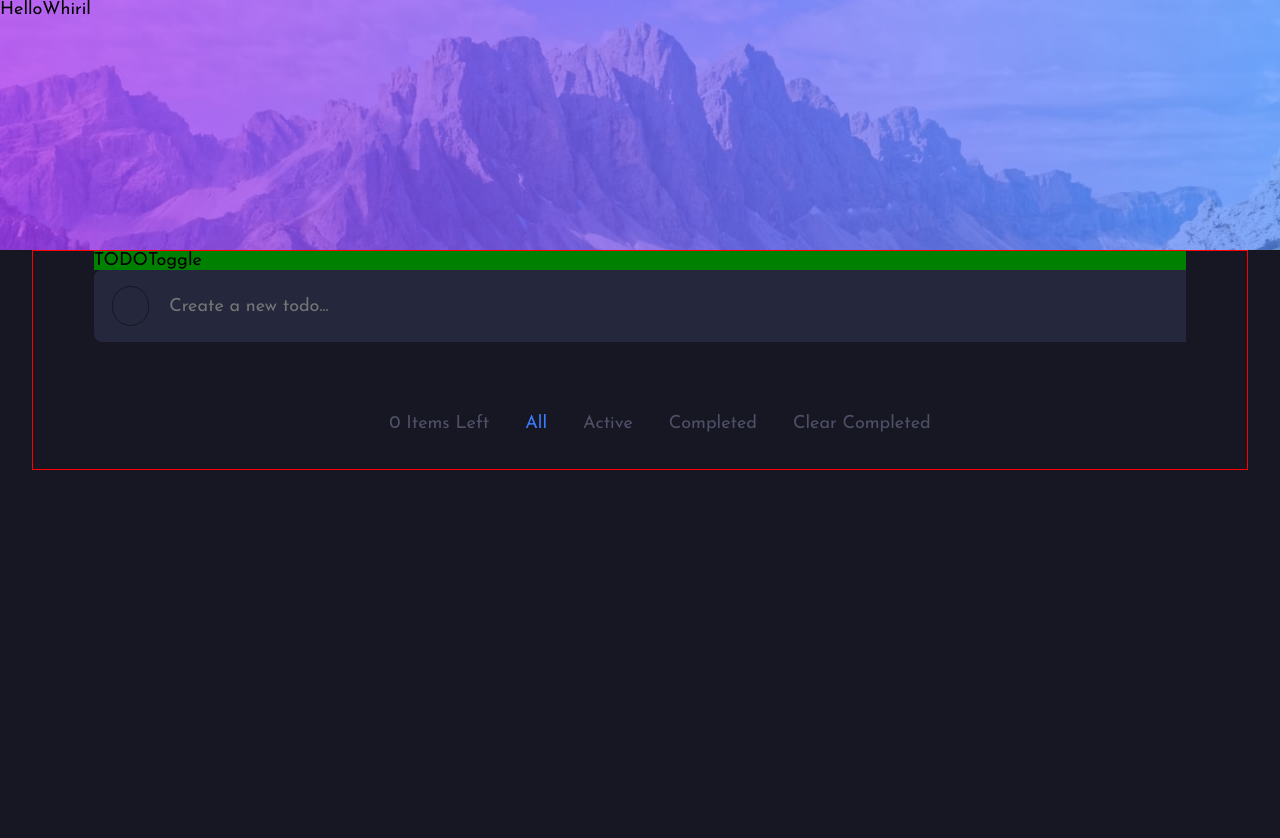
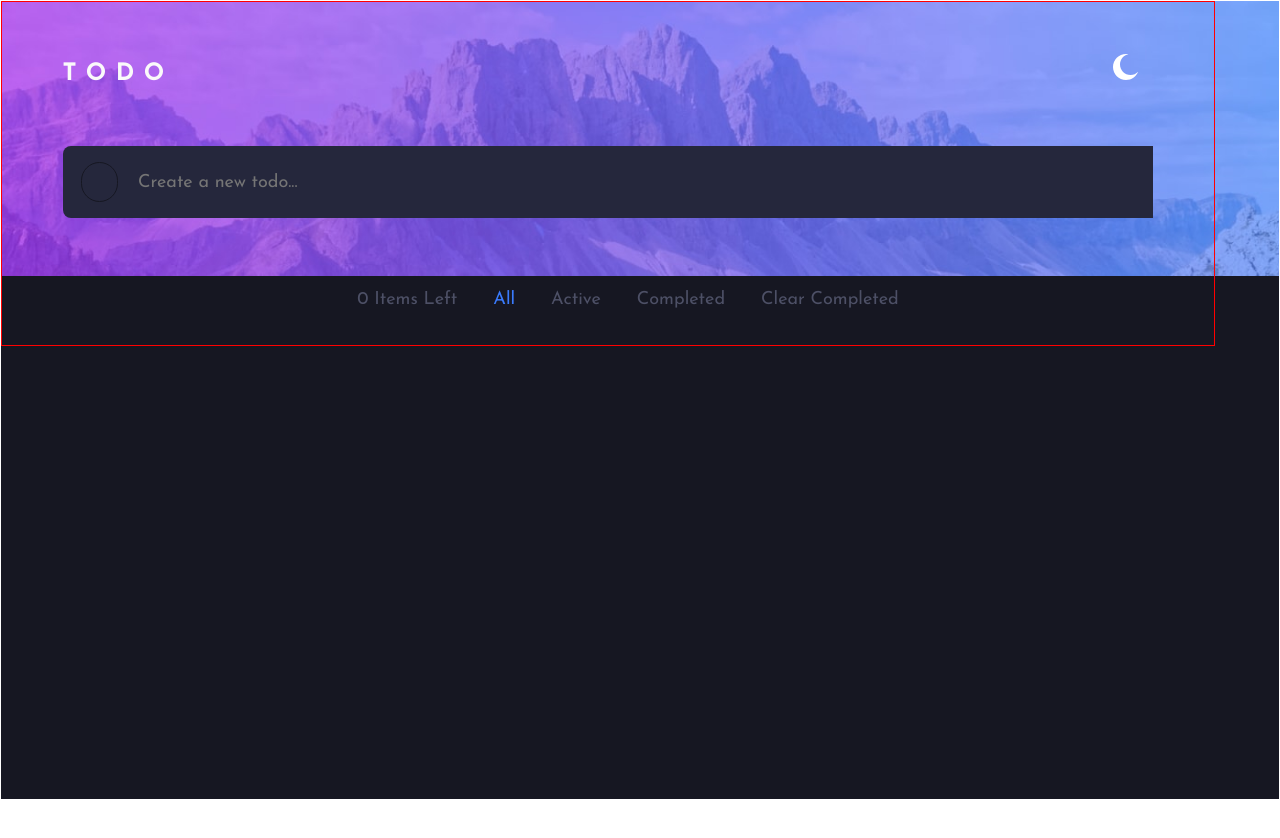
Before and after one commit to plaetzaw/TaskManagerTypescript, a Next.js app: page / in a window 1280 px wide. Shown: the top 838 px of the page. After the commit the page ends 800 px from the top, so only its background shows below. Built offline with nearby package versions, Linux system fonts and the light colour scheme.

Commit message:
Feat: Styling nearly complete

```diff
--- a/components/todo.tsx
+++ b/components/todo.tsx
@@ -1,3 +1,4 @@
+import { url } from 'inspector'
 import React from 'react'
 import styled from 'styled-components'
 import { ITask }   from '../Interfaces'
@@ -25,16 +26,24 @@ const DisplayTask = styled.div<DisplayModeProps>`
 
 
 const Circle = styled.div<DisplayModeProps>`
+    display: flex;
+    align-items: center;
+    justify-content: center;
     width: 40px;
     height: 40px;
     border-radius: 40px;
     margin: 0 1em 0 1em;
-    background-color: ${props => props.completed ? "blue" : "red"};
+    background-color: ${props => props.completed ? props.theme.primaryTheme.colorsPrimary.blue : ""};
+    background-image: url${props => props.completed ? '(/icon-check.svg)' : null};
+    // background-repeat: no-repeat;
 `
 
-const EndX = styled.button`
-    // align-self: self-end;
+const XIcon = styled.svg<DisplayModeProps>`
+    background-image: url(/icon-cross.svg);
+    background-repeat: no-repeat;
     margin-left: auto;
+    width: 40px;
+    height: 20px;
 `
 interface DisplayModeProps {
     darkMode: boolean,
@@ -81,7 +90,7 @@ const Todo = ({ task, completeTask, darkMode, todoList, setTodoList }: Props) =>
         <Circle completed={completed} darkMode={darkMode} onClick={() => { completeTask(task.taskName)}}/>
         <span style={{paddingRight: '2em'}}>{task.taskName}</span>
         <span>{task.status}</span>
-        <EndX onClick={() => deleteSingleTask(task)}>X</EndX>
+        <XIcon darkMode={darkMode} onClick={() => deleteSingleTask(task)}/>
         </DisplayTask>
     </TaskContainer>
   )
--- a/pages/index.tsx
+++ b/pages/index.tsx
@@ -7,8 +7,6 @@ import { ITask } from '../Interfaces'
 
 import Todo from '../components/todo'
 import Footer from '../components/footer'
-
-
 
 const Container = styled.div<DisplayModeProps>`
   display: flex;
@@ -20,11 +18,12 @@ const Container = styled.div<DisplayModeProps>`
   padding: ${props => props.theme.primaryTheme.padding};
   margin: ${props => props.theme.primaryTheme.margin};
   background-color: ${props => props.darkMode ? props.theme.primaryTheme.lightMode.VeryLightGrayishBlue : props.theme.primaryTheme.darkMode.VeryDarkBlue};
-`
+  border: 1px solid white;
+  `
 
 const Background = styled.div<DisplayModeProps>`
   width: 100%;
-  height: 250px;
+  height: 275px;
   z-index: 2;
   background-image: url${props => !props.darkMode ? '(/bg-mobile-light.jpg)' : '(/bg-mobile-dark.jpg)'};
   background-size: cover;
@@ -40,7 +39,6 @@ const TodoContainer = styled.div`
   min-width: 95%;
   border: 1px solid red;
   z-index: 1;
-  margin-bottom: 50em;
   @media (min-width: 1200px) {
     max-width: 50%;
   }
@@ -48,9 +46,26 @@ const TodoContainer = styled.div`
 
 const TitleContainer = styled.div<DisplayModeProps>`
   width: 90%;
-  background: green;
+  height: 8em;
+  align-items: center;
   display: flex;
   flex-direction: row;
+  color: ${props => props.theme.primaryTheme.lightMode.VeryLightGray};
+`
+
+const Title = styled.span`
+  font-family: ${props => props.theme.primaryTheme.fonts.base};
+  font-size: 24px;
+  letter-spacing: 0.6rem;
+  font-weight: 700;
+`
+
+const ModeIcon = styled.svg<DisplayModeProps>`
+  background-image: url${props => props.darkMode ? '(/icon-sun.svg)' : '(/icon-moon.svg)'};
+  background-repeat: no-repeat;
+  width: 40px;
+  height: 40px;
+  margin-left: auto;
 `
 
 const TaskContainer = styled.div<DisplayModeProps>`
@@ -69,6 +84,7 @@ const EnterTask = styled.input<DisplayModeProps>`
   width: 100%;
   font-family: ${props => props.theme.primaryTheme.fonts.base};
   font-size: ${props => props.theme.primaryTheme.fonts.size};
+  font-weight: 400;
   background-color: ${props => props.darkMode ? props.theme.primaryTheme.lightMode.VeryLightGray : props.theme.primaryTheme.darkMode.VeryDarkDesatBlue};
   color: ${props => props.darkMode ? props.theme.primaryTheme.lightMode.VeryDarkGrayishBlue : props.theme.primaryTheme.darkMode.LightGrayishBlue};
   border: none;
@@ -134,7 +150,7 @@ const Home: NextPage = () => {
     }))
   }
 
-  const toggleMode: React.MouseEventHandler<HTMLButtonElement> = (e): void => {
+  const toggleMode: React.MouseEventHandler<HTMLOrSVGElement> = (e): void => {
     e.preventDefault()
     setDarkMode(!darkMode)
     console.log('darkmode?', darkMode)
@@ -165,6 +181,8 @@ const Home: NextPage = () => {
     )
   })
 
+  // const ToggleIcon = darkMode ?
+
   return (
     <div>
       <Head>
@@ -172,12 +190,10 @@ const Home: NextPage = () => {
       </Head>
       <Container darkMode={darkMode}>
           <Background darkMode={darkMode}>
-            HelloWhiril
-          </Background>
           <TodoContainer>
             <TitleContainer>
-              <span style={{alignSelf: 'flex-start'}}>TODO</span>
-              <span darkMode={darkMode} onClick={toggleMode}>Toggle</span>
+              <Title>TODO</Title>
+              <ModeIcon darkMode={darkMode} onClick={toggleMode}/>
             </TitleContainer>
             <TaskContainer darkMode={darkMode}>
               <Circle darkMode={darkMode}/>
@@ -186,6 +202,8 @@ const Home: NextPage = () => {
         {TodoDisplay}
         <Footer darkMode={darkMode} filter={filter} taskCount={TaskCount} deletedCompleted={deleteCompleted} todoList={todoList} setTodoList={setTodoList} filter={filter} setFilter={setFilter}/>
         </TodoContainer>
+        </Background>
+
       </Container>
     </div>
   )
```
